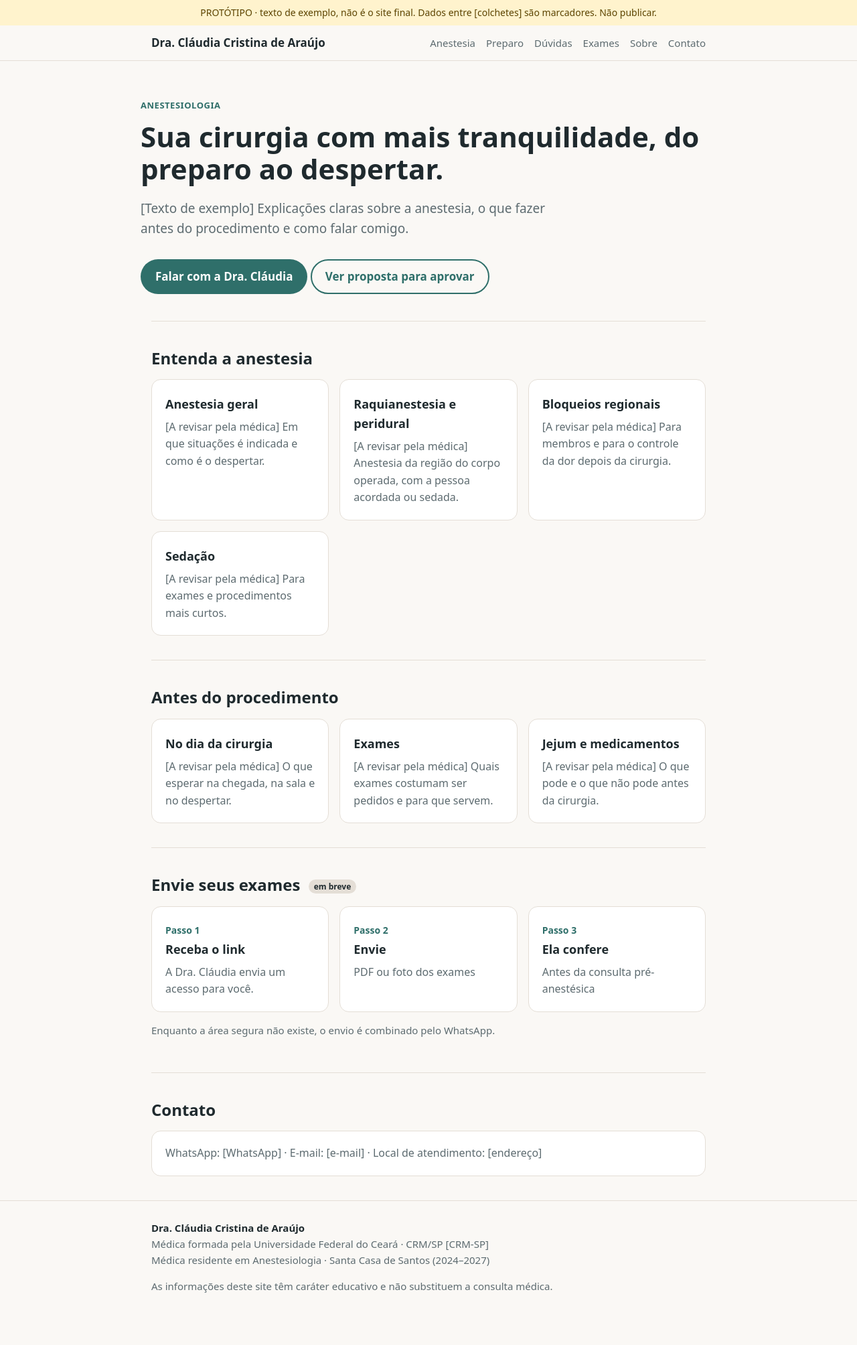
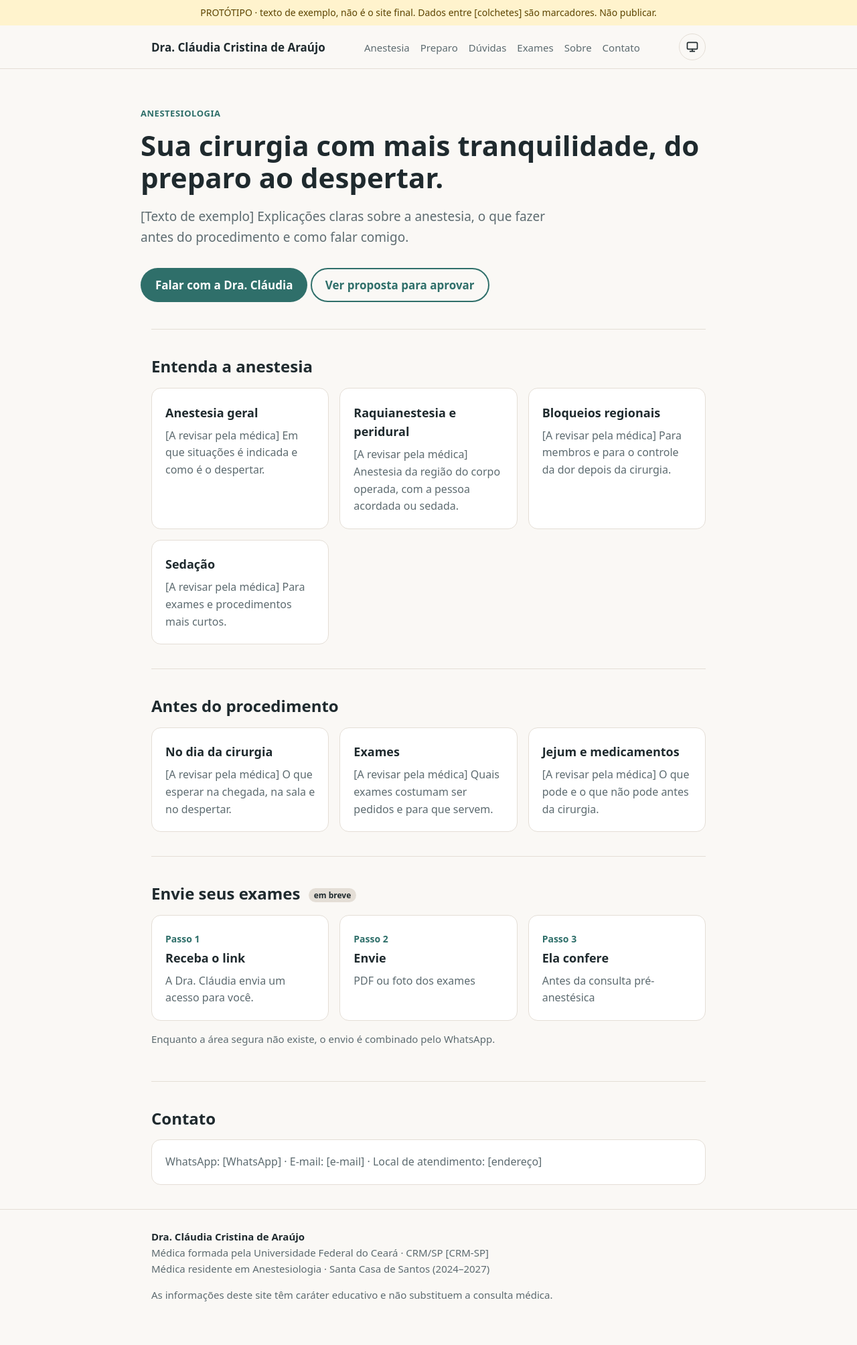
Before and after one commit to medicau/medicau.github.io, a Jekyll site: the page built from index.html, in a window 1280 px wide. Shown: the whole page at 67% size. Built offline with Jekyll 4.4.1, drawn with Linux system fonts in a browser that asks for light colours.

Commit message:
Botão de tema (sistema, claro, escuro) no cabeçalho, com preferência salva no navegador
Co-Authored-By: Claude Sonnet 5.5 <noreply@anthropic.com>
Claude-Session: https://claude.ai/code/session_01For3fk2yaXxZkuG5G4p7YD

```diff
--- a/_includes/header.html
+++ b/_includes/header.html
@@ -6,5 +6,25 @@
       <li><a href="{{ item.url | relative_url }}"{% if page.url contains item.url %} aria-current="page"{% endif %}>{{ item.titulo }}</a></li>
       {% endfor %}
     </ul>
+    <button type="button" class="tema" id="tema" data-modo="system" aria-label="Tema: sistema. Clique para mudar." title="Tema: sistema">
+      <svg class="i-sistema" viewBox="0 0 24 24" aria-hidden="true"><rect x="3" y="4" width="18" height="12" rx="2"/><path d="M8 20h8M12 16v4"/></svg>
+      <svg class="i-claro" viewBox="0 0 24 24" aria-hidden="true"><circle cx="12" cy="12" r="4"/><path d="M12 2v2M12 20v2M4.9 4.9l1.4 1.4M17.7 17.7l1.4 1.4M2 12h2M20 12h2M4.9 19.1l1.4-1.4M17.7 6.3l1.4-1.4"/></svg>
+      <svg class="i-escuro" viewBox="0 0 24 24" aria-hidden="true"><path d="M21 12.8A9 9 0 1 1 11.2 3a7 7 0 0 0 9.8 9.8z"/></svg>
+    </button>
   </div>
 </nav>
+<script>
+(function(){
+  var b=document.getElementById("tema"),r=document.documentElement;
+  var ordem=["system","light","dark"],nome={system:"sistema",light:"claro",dark:"escuro"};
+  function atual(){var t=r.getAttribute("data-theme");return t==="light"||t==="dark"?t:"system"}
+  function mostrar(m){b.setAttribute("data-modo",m);var n="Tema: "+nome[m];b.title=n;b.setAttribute("aria-label",n+". Clique para mudar.")}
+  mostrar(atual());
+  b.addEventListener("click",function(){
+    var m=ordem[(ordem.indexOf(atual())+1)%3];
+    if(m==="system")r.removeAttribute("data-theme");else r.setAttribute("data-theme",m);
+    try{if(m==="system")localStorage.removeItem("tema");else localStorage.setItem("tema",m)}catch(e){}
+    mostrar(m);
+  });
+})();
+</script>
--- a/_layouts/default.html
+++ b/_layouts/default.html
@@ -6,6 +6,7 @@
 {% if site.noindex %}<meta name="robots" content="noindex">{% endif %}
 <title>{% if page.title and page.url != "/" %}{{ page.title }} · {% endif %}{{ site.title }}</title>
 <meta name="description" content="{{ page.description | default: site.description }}">
+<script>try{var t=localStorage.getItem("tema");if(t==="light"||t==="dark")document.documentElement.setAttribute("data-theme",t)}catch(e){}</script>
 <link rel="stylesheet" href="{{ '/assets/css/main.css' | relative_url }}">
 </head>
 <body>
--- a/assets/css/main.css
+++ b/assets/css/main.css
@@ -1,5 +1,7 @@
 :root{--bg:#faf8f5;--ink:#1f2a2e;--muted:#5d6b70;--accent:#2f6f6a;--card:#fff;--line:#e4ded6;--on-accent:#fff}
-@media (prefers-color-scheme:dark){:root{--bg:#141a1c;--ink:#eaf0ef;--muted:#9fb0b3;--accent:#6fc2ba;--card:#1c2528;--line:#2b383b;--on-accent:#0e1a19}}
+@media (prefers-color-scheme:dark){:root:not([data-theme="light"]){--bg:#141a1c;--ink:#eaf0ef;--muted:#9fb0b3;--accent:#6fc2ba;--card:#1c2528;--line:#2b383b;--on-accent:#0e1a19;color-scheme:dark}}
+:root[data-theme="dark"]{--bg:#141a1c;--ink:#eaf0ef;--muted:#9fb0b3;--accent:#6fc2ba;--card:#1c2528;--line:#2b383b;--on-accent:#0e1a19;color-scheme:dark}
+:root[data-theme="light"]{color-scheme:light}
 *{box-sizing:border-box}
 body{margin:0;background:var(--bg);color:var(--ink);font:17px/1.6 system-ui,-apple-system,"Segoe UI",sans-serif}
 a{color:var(--accent)}
@@ -35,3 +37,8 @@ details p{color:var(--muted);margin:.6em 0 0}
 .passo{font-weight:700;color:var(--accent);font-size:14px}
 footer{border-top:1px solid var(--line);padding:28px 0 48px;color:var(--muted);font-size:15px}
 footer strong{color:var(--ink)}
+.tema{background:transparent;border:1px solid var(--line);color:var(--ink);width:40px;height:40px;border-radius:999px;display:inline-grid;place-items:center;cursor:pointer;padding:0}
+.tema:hover{border-color:var(--accent);color:var(--accent)}
+.tema svg{width:20px;height:20px;fill:none;stroke:currentColor;stroke-width:2;stroke-linecap:round;stroke-linejoin:round}
+.tema svg{display:none}
+.tema[data-modo="system"] .i-sistema,.tema[data-modo="light"] .i-claro,.tema[data-modo="dark"] .i-escuro{display:block}
```
